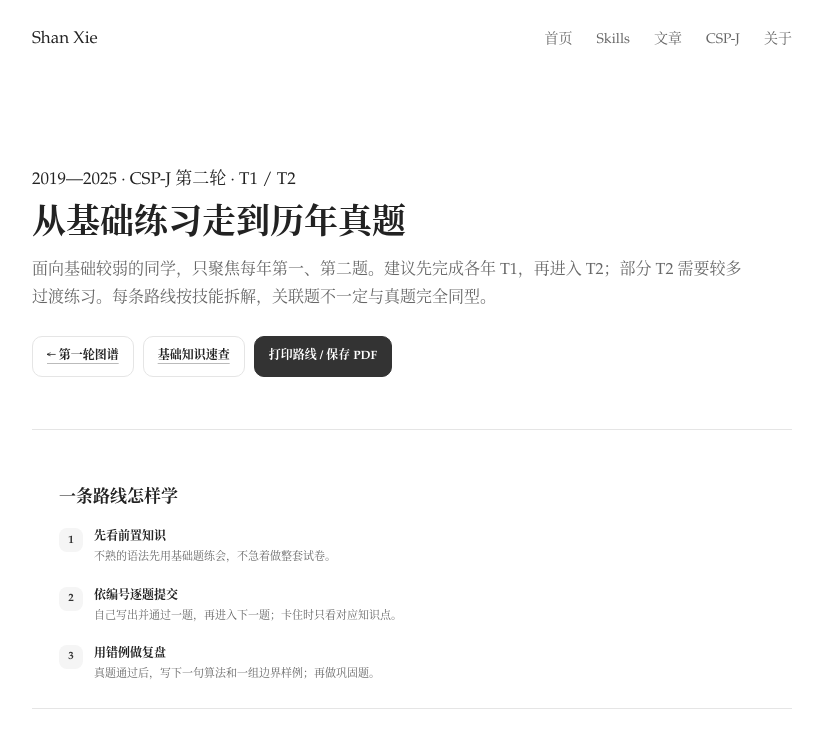
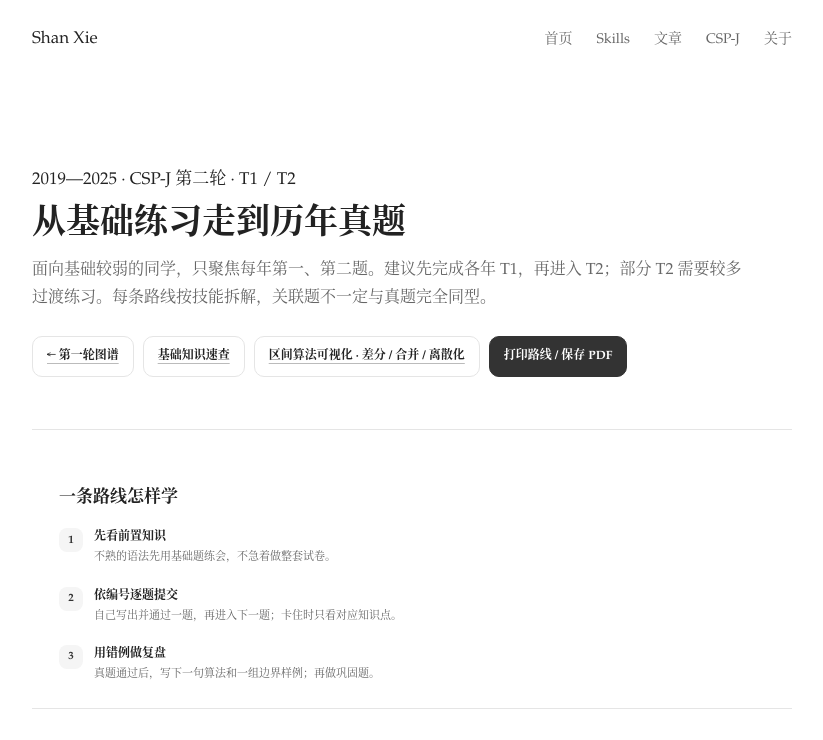
Before and after one commit to ShAn3003/shan3003.github.io, a Next.js app: page /csp-j/round-2 in a window 1280 px wide. Shown: the top 740 px of the page, without its empty margins (228-1051 px from the left). Built offline with nearby package versions, Linux system fonts and the light colour scheme.

Commit message:
feat(csp-j): link interval lab from round 2 roadmap

```diff
--- a/app/csp-j/round-2/Round2Atlas.tsx
+++ b/app/csp-j/round-2/Round2Atlas.tsx
@@ -14,7 +14,7 @@ export function Round2Atlas() {
   const visible = questions.filter((item) => (year === "all" || String(item.year) === year) && (item.title + item.topic + item.prerequisites.join(" ")).includes(query.trim()));
   return <div className="memory-handbook round2-roadmap">
     <section className="memory-hero">
-      <div><p className="eyebrow">2019—2025 · CSP-J 第二轮 · T1 / T2</p><h1>从基础练习走到历年真题</h1><p>面向基础较弱的同学，只聚焦每年第一、第二题。建议先完成各年 T1，再进入 T2；部分 T2 需要较多过渡练习。每条路线按技能拆解，关联题不一定与真题完全同型。</p><div className="memory-hero-links"><a href="/csp-j/">← 第一轮图谱</a><a href="/csp-j/round-2/memory/">基础知识速查</a><button type="button" onClick={() => window.print()}>打印路线 / 保存 PDF</button></div></div>
+      <div><p className="eyebrow">2019—2025 · CSP-J 第二轮 · T1 / T2</p><h1>从基础练习走到历年真题</h1><p>面向基础较弱的同学，只聚焦每年第一、第二题。建议先完成各年 T1，再进入 T2；部分 T2 需要较多过渡练习。每条路线按技能拆解，关联题不一定与真题完全同型。</p><div className="memory-hero-links"><a href="/csp-j/">← 第一轮图谱</a><a href="/csp-j/round-2/memory/">基础知识速查</a><a href="/csp-j/round-2/intervals/">区间算法可视化 · 差分 / 合并 / 离散化</a><button type="button" onClick={() => window.print()}>打印路线 / 保存 PDF</button></div></div>
     </section>
     <section className="memory-method"><h2>一条路线怎样学</h2><ol><li><strong>先看前置知识</strong><span>不熟的语法先用基础题练会，不急着做整套试卷。</span></li><li><strong>依编号逐题提交</strong><span>自己写出并通过一题，再进入下一题；卡住时只看对应知识点。</span></li><li><strong>用错例做复盘</strong><span>真题通过后，写下一句算法和一组边界样例；再做巩固题。</span></li></ol></section>
     <section className="memory-toolbar" aria-label="筛选学习路线">
```
